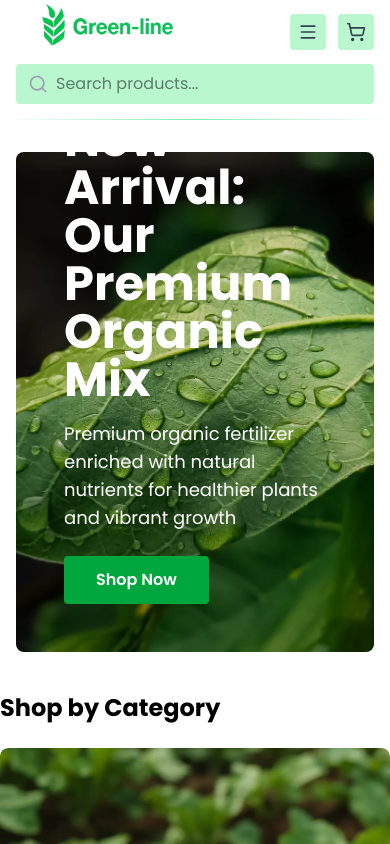
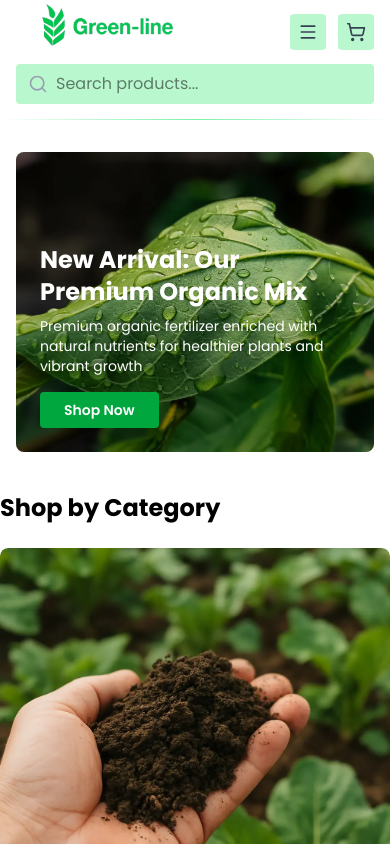
Before and after one commit to mohamed-samir-dev/Greenline, a Next.js app: page / in a window 390 px wide. Shown: the top 844 px of the page. Built offline with nearby package versions, Linux system fonts and the light colour scheme; no server answers; the database is empty.

Commit message:
feat: make hero section responsive across all devices

```diff
--- a/components/home/HeroSection.tsx
+++ b/components/home/HeroSection.tsx
@@ -4,7 +4,7 @@ import Link from 'next/link';
 export default function HeroSection() {
   return (
     <section className="max-w-7xl mx-auto px-4 sm:px-6 lg:px-8">
-      <div className="relative h-[500px] w-full overflow-hidden rounded-lg">
+      <div className="relative h-[300px] sm:h-[400px] lg:h-[500px] w-full overflow-hidden rounded-lg">
         <Image
           src="/images/hero-leaves.webp"
           alt="Fresh organic green leaves with water droplets"
@@ -13,17 +13,17 @@ export default function HeroSection() {
           priority
         />
         <div className="absolute inset-0 bg-black/20" />
-        <div className="relative h-full flex items-end pb-12 px-12">
+        <div className="relative h-full flex items-end pb-6 px-6 sm:pb-8 sm:px-8 lg:pb-12 lg:px-12">
           <div className="w-full">
-            <h1 className="text-5xl  font-bold text-white mb-4">
+            <h1 className="text-2xl sm:text-3xl lg:text-5xl font-bold text-white mb-2 sm:mb-3 lg:mb-4">
               New Arrival: Our Premium Organic Mix
             </h1>
-            <p className="text-lg text-white mb-6 max-w-3xl">
+            <p className="text-sm sm:text-base lg:text-lg text-white mb-4 sm:mb-5 lg:mb-6 max-w-3xl">
               Premium organic fertilizer enriched with natural nutrients for healthier plants and vibrant growth
             </p>
             <Link
               href="/shop"
-              className="inline-block bg-green-600 hover:bg-green-900 text-white font-semibold px-8 py-3 rounded transition-colors"
+              className="inline-block bg-green-600 hover:bg-green-900 text-white font-semibold px-6 py-2 sm:px-7 sm:py-2.5 lg:px-8 lg:py-3 rounded transition-colors text-sm sm:text-base"
             >
               Shop Now
             </Link>
```
